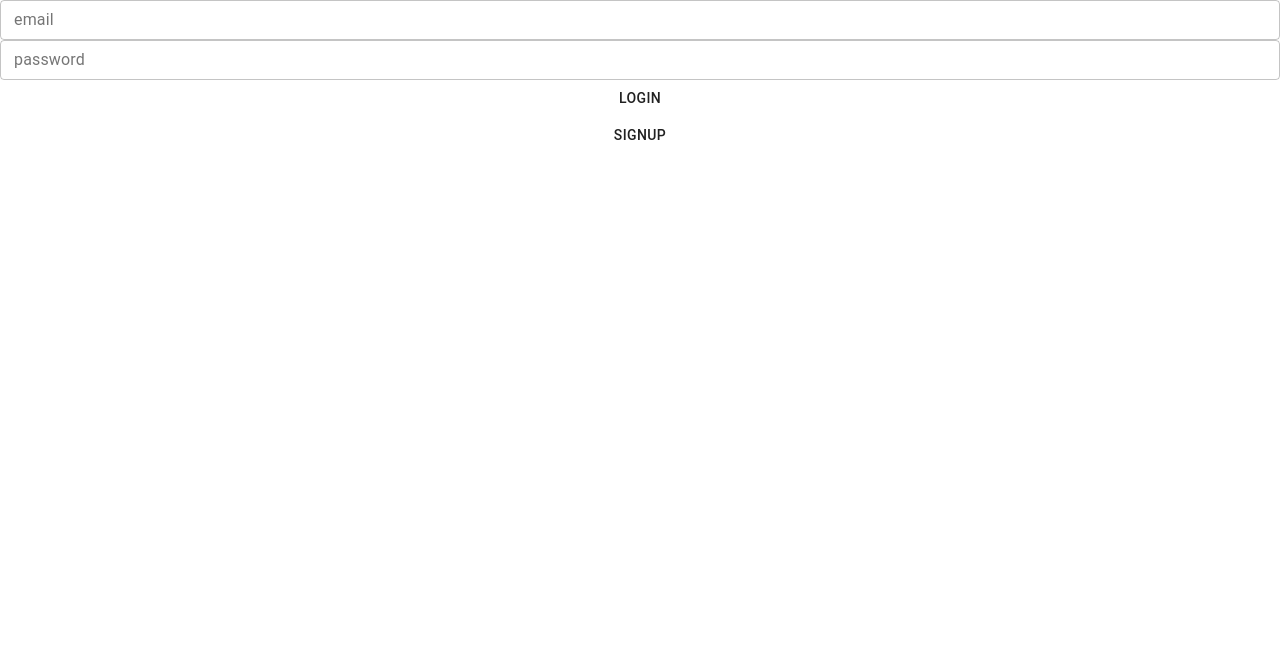
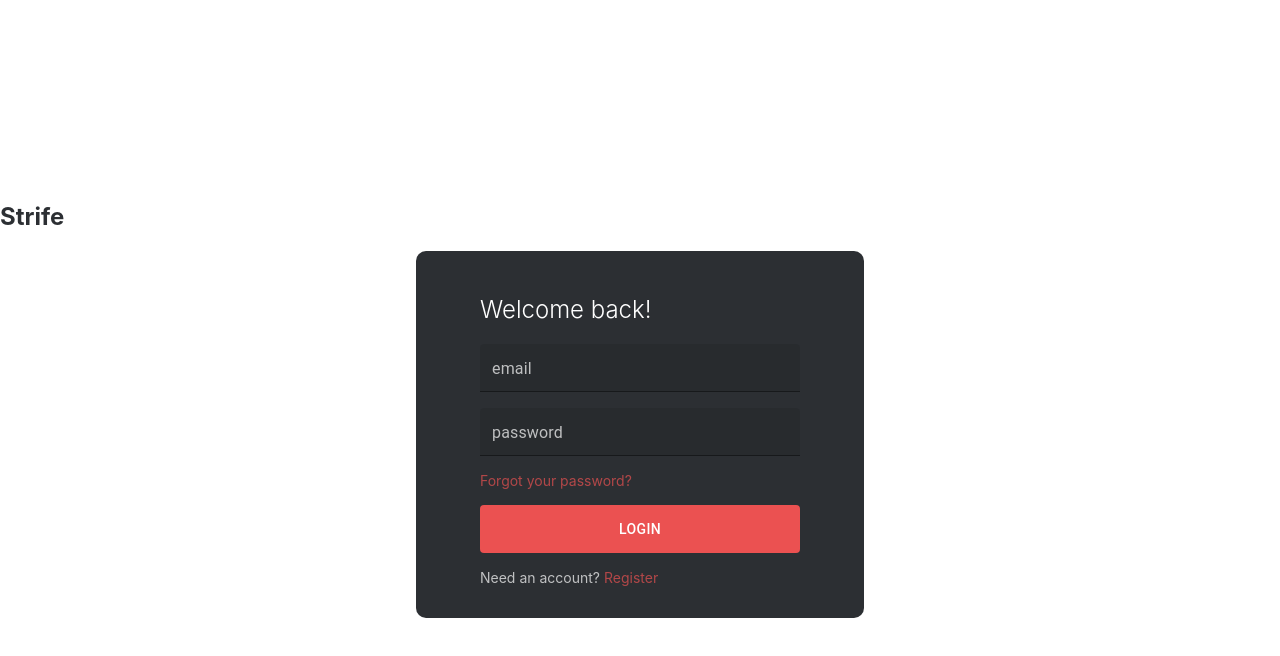
Before and after one commit to natewu/Strife, a React (Create React App) app in the folder web/: page /login in a window 1280 px wide. Shown: the top 656 px of the page. Built offline with nearby package versions, Linux system fonts and the light colour scheme; no server answers.

Commit message:
login ui

```diff
--- a/web/package.json
+++ b/web/package.json
@@ -9,12 +9,12 @@
     "@testing-library/react": "^11.2.7",
     "@testing-library/user-event": "^12.8.3",
     "firebase": "^8.6.2",
-    "node-sass": "^6.0.0",
     "react": "^17.0.2",
     "react-dom": "^17.0.2",
     "react-router": "^5.2.0",
     "react-router-dom": "^5.2.0",
     "react-scripts": "4.0.3",
+    "sass": "^1.34.0",
     "web-vitals": "^1.1.2"
   },
   "scripts": {
--- a/web/src/Strife.scss
+++ b/web/src/Strife.scss
@@ -1,21 +1,13 @@
-:root{
-  $primary: blue;
+$primary: #ffff;
+$secondary: #2c2f33;
+$accent: rgb(235, 81, 81);
+
+*{
+  // font-family: "Ubuntu";
+  text-decoration: none;
+  color: $primary;
 }
+
 .App {
   text-align: center;
 }
-
-.App-header {
-  background-color: #282c34;
-  min-height: 10vh;
-  display: flex;
-  flex-direction: column;
-  align-items: center;
-  justify-content: center;
-  font-size: calc(10px + 2vmin);
-  color: white;
-}
-
-.App-link {
-  color: #61dafb;
-}
--- a/web/src/pages/auth/Login.js
+++ b/web/src/pages/auth/Login.js
@@ -1,6 +1,8 @@
 import React, {useState} from 'react'
+import {Link} from "react-router-dom";
 import {TextField, Button} from "@material-ui/core";
 import {handleSignup, handleLogin} from "utils/auth.js";
+import "styles/Auth.scss";
 
 export default function Login() {
 
@@ -8,11 +10,20 @@ export default function Login() {
   const[password, setPassword] = useState(null);
 
   return (
-    <div id="auth-container">
-        <TextField label="email" type="email" size="small" onChange={e => setEmail(e.target.value)} fullWidth variant="outlined"/>
-        <TextField label="password" type="password" size="small" onChange={e => setPassword(e.target.value)} fullWidth variant="outlined"/>
-        <Button fullWidth onClick={() => handleLogin(email, password)}>Login</Button>
-        <Button fullWidth onClick={() => handleSignup(email, password)}>Signup</Button>
+    <div className="wrapper">
+      <div className="logo">
+        <h2>Strife</h2>
+      </div>
+      <div className="auth-container">
+        <h2>Welcome back!</h2>
+        <TextField className="input" label="email" type="email" size="small" onChange={e => setEmail(e.target.value)} fullWidth variant="filled" />
+        <TextField className="input" label="password" type="password" size="small" onChange={e => setPassword(e.target.value)} fullWidth variant="filled"/>
+        <span className="register input"><Link to="/signup" >Forgot your password?</Link> </span>
+        <Button className="input" fullWidth onClick={() => handleLogin(email, password)}>Login</Button>
+        {/* <Button className="input" fullWidth onClick={() => handleSignup(email, password)}>Signup</Button> */}
+        <span className="register">Need an account? <Link to="/signup" >Register</Link> </span>
+      </div>
+
     </div>
   )
 }
--- a/web/src/styles/Auth.scss
+++ b/web/src/styles/Auth.scss
@@ -1,3 +1,51 @@
+@use "../Strife.scss" as Strife;
+// $primary: blue;
+.wrapper{
+    display: flex;
+    align-items: center;
+    justify-content: center;
+    height: 100vh;
+    flex-flow: column wrap;
+}
 .auth-container{
-    background-color: $primary;
+    background-color: Strife.$secondary;
+    color: Strife.$primary;
+    display: flex;
+    flex-direction: column;
+    flex-grow: 0;
+    padding: 1.5rem 4rem 2rem 4rem;
+    border-radius: 10px;
+    width: 20rem;
+    h2{
+        font-weight: 300;
+    }
+    .input{
+        color: Strife.$primary !important;
+        margin: 0 0 1rem 0;
+        .MuiInputBase-root::after,.MuiInputLabel-root::after{
+            border-bottom: 2px solid Strife.$accent !important;
+        }
+    }
+    .MuiButtonBase-root{
+        background-color: Strife.$accent !important;
+        height: 3rem;
+    }
+    label{
+        color: Strife.$primary !important;
+        filter: opacity(0.7) !important;
+    }
+    .register{
+        font-size: 0.875rem;
+        filter: opacity(0.7);
+        a{
+            color: Strife.$accent;
+        }
+    }
 }
+.logo{
+    align-self: flex-start;
+    *{
+        color: Strife.$secondary;
+    }
+    display: flex;
+}
```
Also changed, not shown: 1 other file (tests, documents, lock files or other folders).
